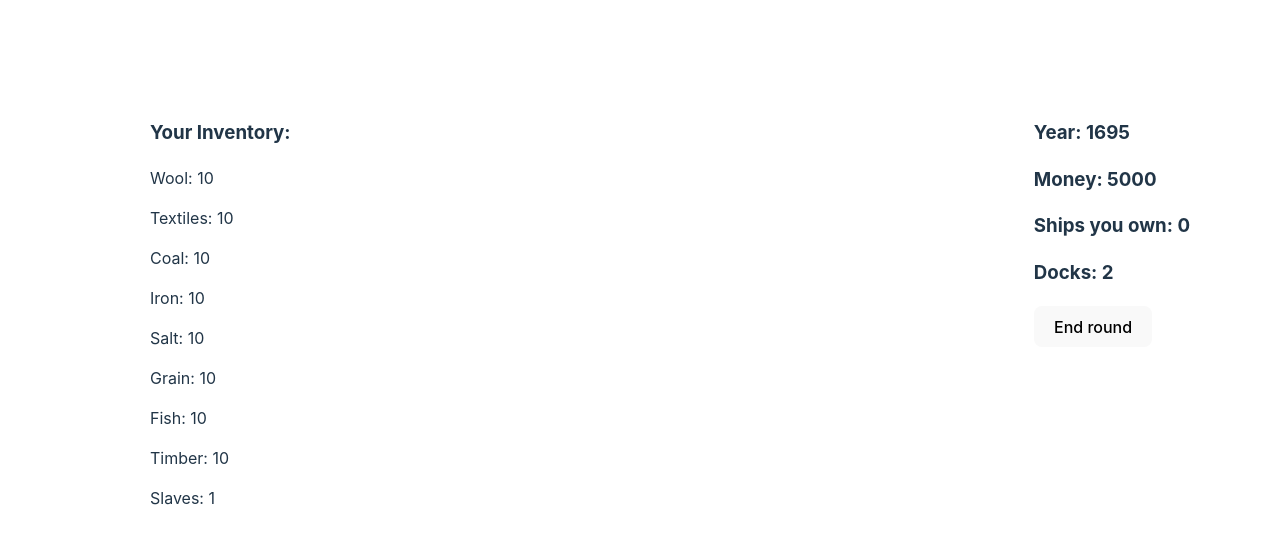
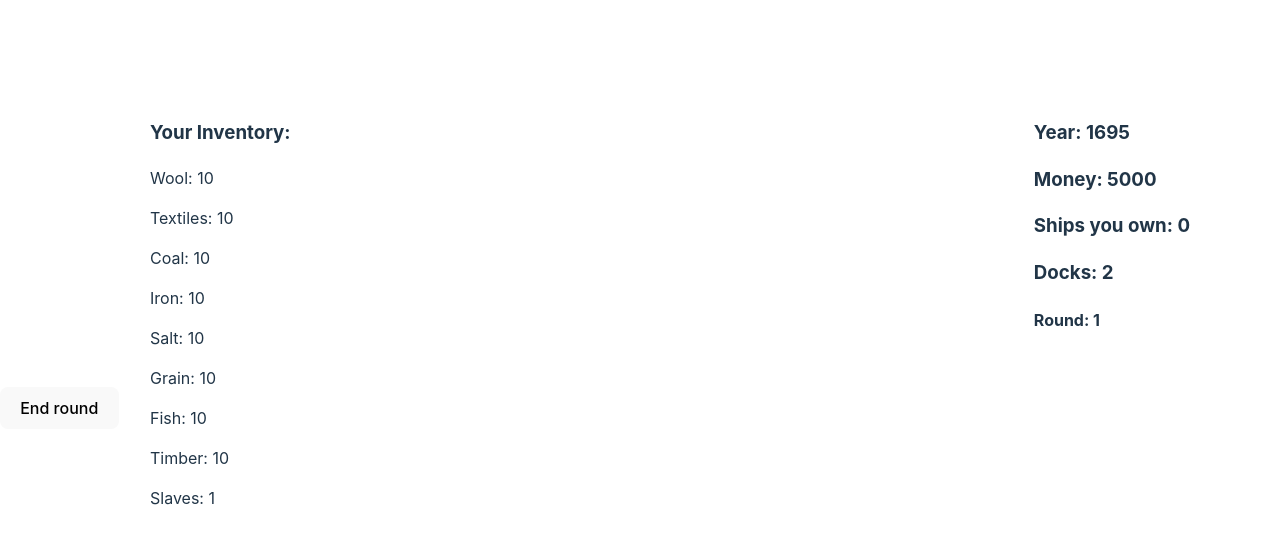
Before and after one commit to Hauskamel/portManager, a React (Vite) app: page / in a window 1280 px wide. Shown: the top 544 px of the page. Built offline with nearby package versions, Linux system fonts and the light colour scheme.

Commit message:
end round function + round counter

```diff
--- a/src/App.jsx
+++ b/src/App.jsx
@@ -1,10 +1,29 @@
 import Ui from "./components/ui.jsx";
+import Text from "./components/text.jsx";
+import {useState} from "react";
 
 
 function App(data) {
 
+    const [round, setRound] = useState(1)
+
+    function endRound () {
+        const newRound = round + 1
+        setRound(newRound)
+        return newRound;
+    }
+
     return (
-        <Ui data={data}/>
+        <>
+            <Ui
+                data={data}
+                roundCounter={round}
+            />
+            <Text/>
+
+
+            <button className="end_round_btn" onClick={endRound}>End round</button>
+        </>
     )
 
 }
--- a/src/components/text.jsx
+++ b/src/components/text.jsx
@@ -1,4 +1,4 @@
-function Text () {
+function Text (props) {
 
 
 
--- a/src/components/ui.jsx
+++ b/src/components/ui.jsx
@@ -9,6 +9,7 @@ function Ui (props) {
     let MONEY = props.data.data.money;
     let SHIPSOWNED = props.data.data.shipsOwned
     let DOCKS = props.data.data.docks
+
 
     // Inventory
     const WOOL = props.data.inventory.wool
@@ -42,7 +43,9 @@ function Ui (props) {
                 <h3 className="money">Money: {MONEY}</h3>
                 <h3 className="shipsOwned">Ships you own: {SHIPSOWNED}</h3>
                 <h3 className="docks">Docks: {DOCKS}</h3>
-                <button className="end_round_btn">End round</button>
+
+                <h4>Round: {props.roundCounter}</h4>
+
             </div>
         </div>
     )
```
